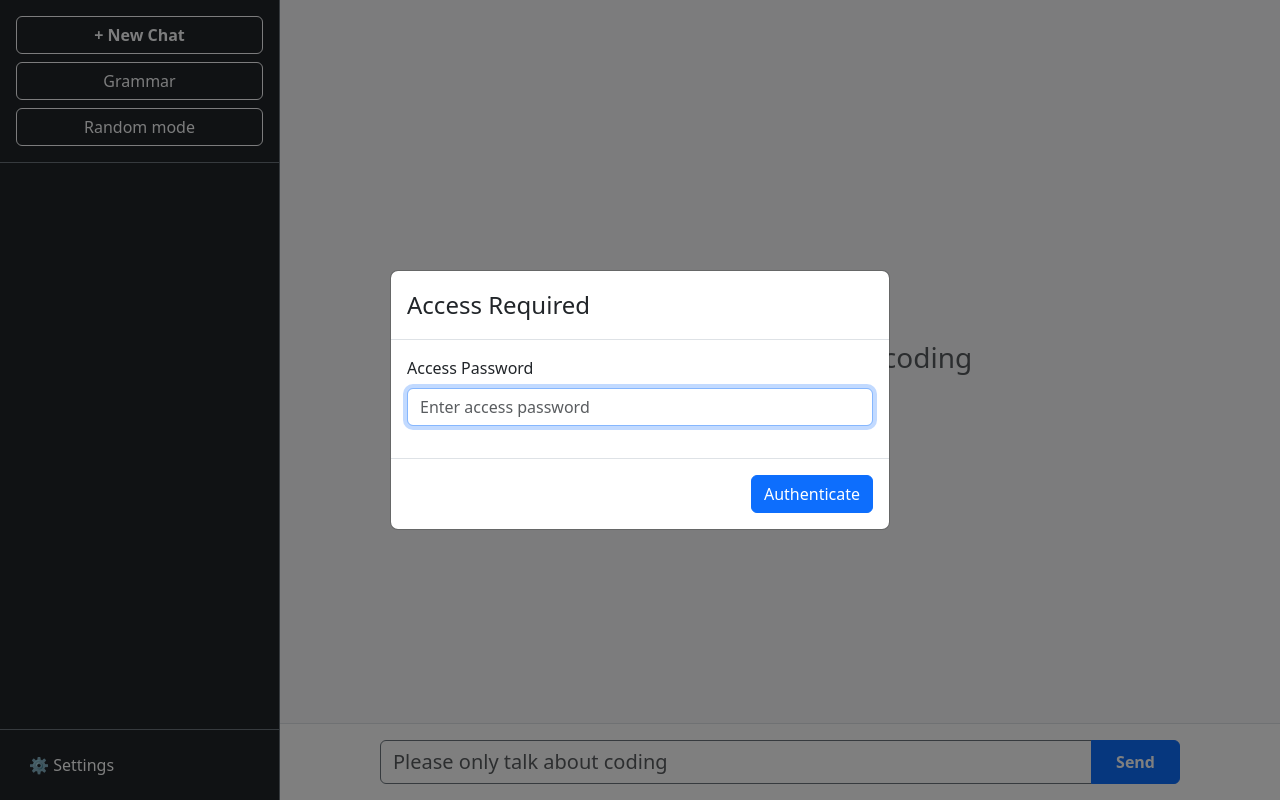
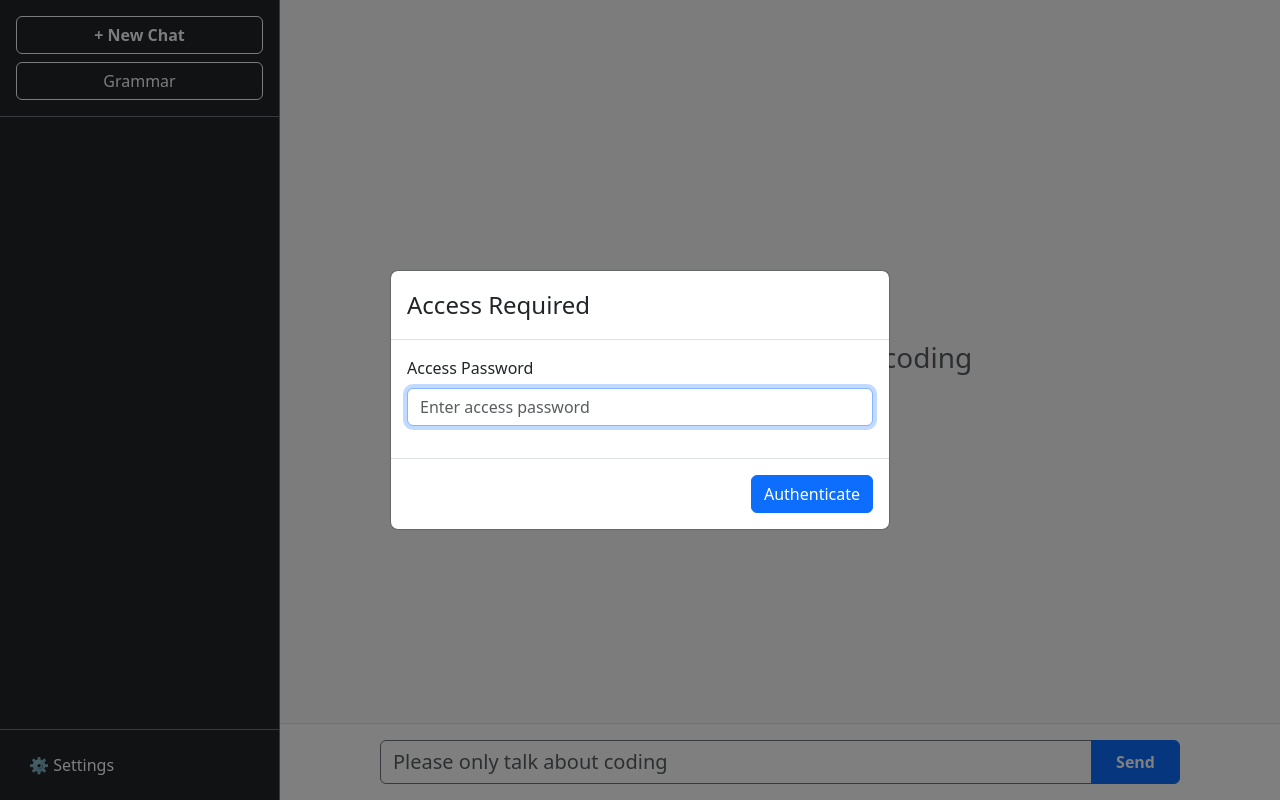
Before and after one commit to jimchen2/llm.jimchen.me, a Next.js app: page / in a window 1280 px wide. Built offline with nearby package versions, Linux system fonts and the light colour scheme; what @vscode/markdown-it-katex would draw is missing.

Commit message:
Remove random mode from sidebars
Co-authored-by: arena-agent <297053741+arena-agent@users.noreply.github.com>

```diff
--- a/components/Sidebar.jsx
+++ b/components/Sidebar.jsx
@@ -37,14 +37,6 @@ export default function Sidebar({
           }}
         >
            Grammar
-        </Button>
-        <Button
-          as="a"
-          href="https://llm.jimchen.me/random"
-          variant="outline-light"
-          className="w-100"
-        >
-          Random mode
         </Button>
       </div>
 
```
